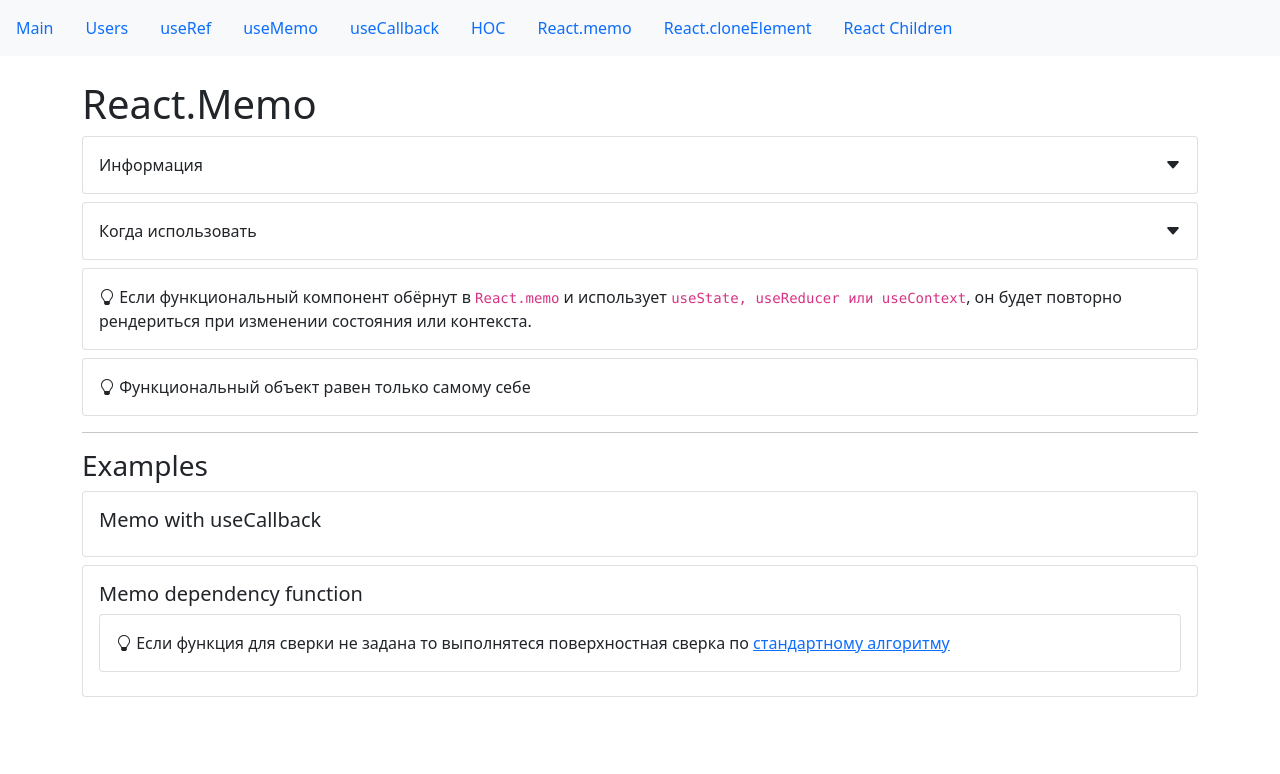
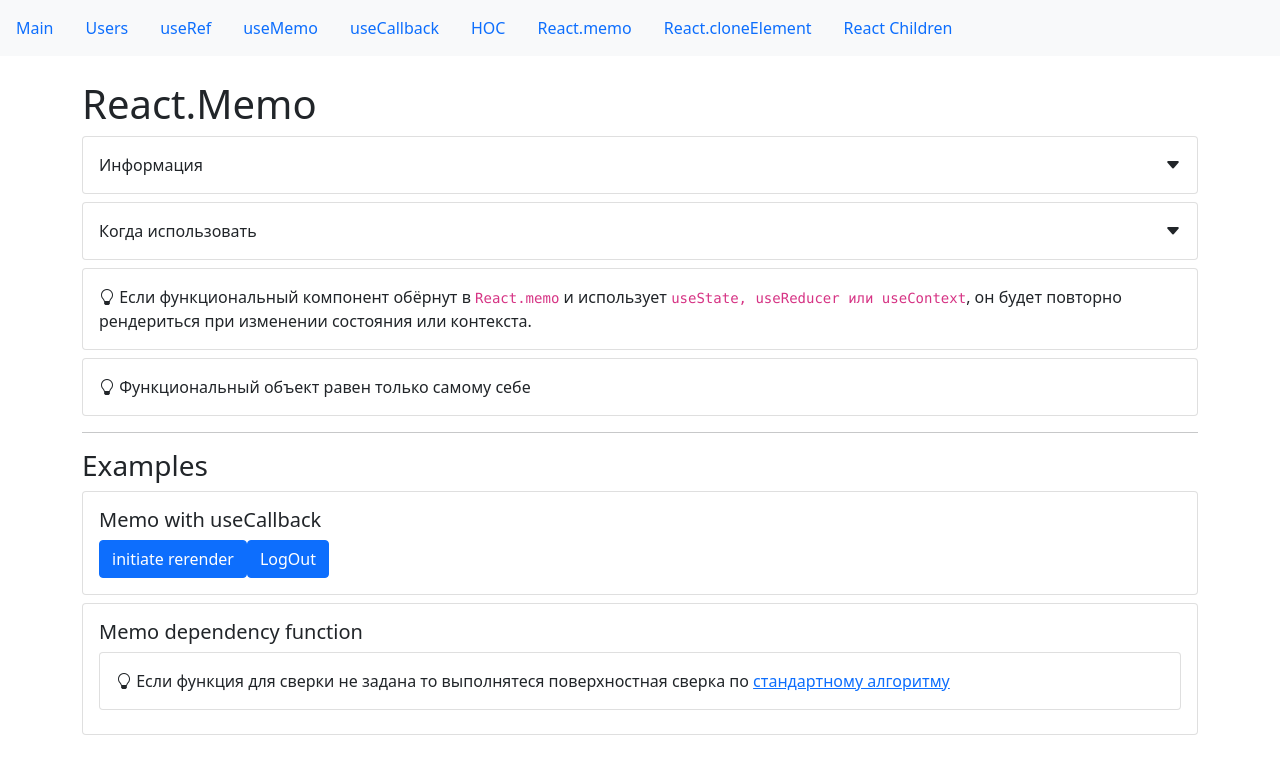
Before and after one commit to 102nix/VM_hooks, a React (Create React App) app: page /memo in a window 1280 px wide. Shown: the top 774 px of the page. Built offline with nearby package versions, Linux system fonts and the light colour scheme.

Commit message:
example with ReactMemo

```diff
--- a/src/app/components/examples/memo/memoWithUseCallbackExample.jsx
+++ b/src/app/components/examples/memo/memoWithUseCallbackExample.jsx
@@ -1,5 +1,37 @@
+import React, { useEffect, useState, useCallback } from 'react';
+import PropTypes from 'prop-types'
+
+const LogOutButton = ({ onLogout }) => {
+    useEffect(() => {
+        console.log('render button')
+    })
+    return <button className="btn btn-primary" onClick={onLogout}>LogOut</button>
+}
+
+LogOutButton.propTypes = {
+    onLogout: PropTypes.func
+}
+
+function areEqual(prevState, nexState) {
+    if(prevState.onLogOut !== nexState.onLogOut) {
+        return false
+    }
+    return true
+}
+
+const MemoizedLogOutButton = React.memo(LogOutButton, areEqual)
+
 const MemoWithUseCallbackExample = (props) => {
-    return null;
+    const [state, setState] = useState(false)
+    const handleLogOut = useCallback( () => {
+        localStorage.removeItem('auth')
+    }, [props])
+
+    return (
+        <>
+           <button className="btn btn-primary" onClick={() => setState(!state)}>initiate rerender</button>
+           <MemoizedLogOutButton onLogOut={handleLogOut} />
+        </>)
 };
 
 export default MemoWithUseCallbackExample;
```
